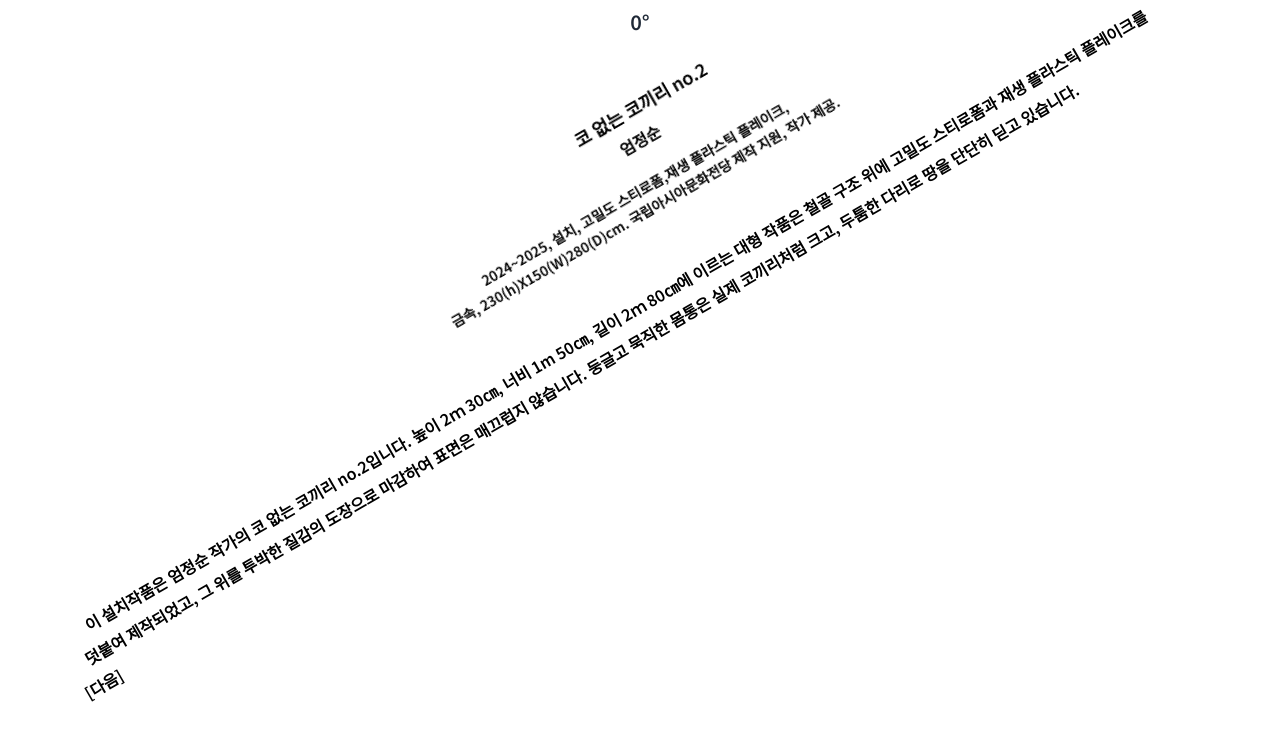
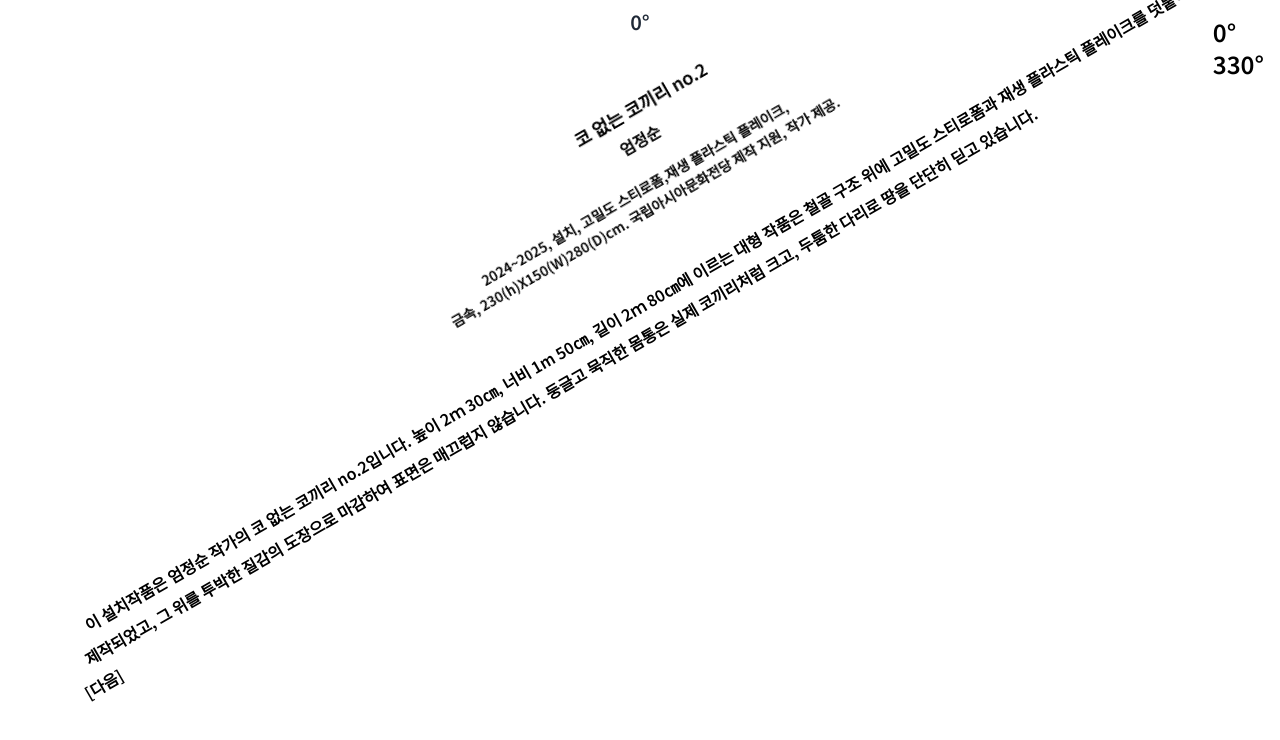
Before and after one commit to rheeghang/tissue-test, a React (Create React App) app: page /2 in a window 1280 px wide. Shown: the top 740 px of the page. Built offline with nearby package versions, Linux system fonts and the light colour scheme.

Commit message:
“page1,2”

```diff
--- a/src/Pages/Page2.js
+++ b/src/Pages/Page2.js
@@ -94,31 +94,8 @@ const Page2 = ({ onMotionPermissionGranted }) => {
         let blur;
         if (alphaDiff <= tolerance) {
             blur = 0;
-            // 목표 각도 범위 안에 있을 때
-            if (showAngles) {
-                if (hideTimer) {
-                    clearTimeout(hideTimer);
-                }
-                if (outOfRangeTimer) {
-                    clearTimeout(outOfRangeTimer);
-                    setOutOfRangeTimer(null);
-                }
-                // 3초 후에 숨기기
-                const timer = setTimeout(() => {
-                    setShowAngles(false);
-                }, 3000);
-                setHideTimer(timer);
-            }
+            // 타이머 로직을 별도의 useEffect로 이동
         } else {
-            // 목표 각도 범위 밖에 있을 때
-            if (!outOfRangeTimer && !showAngles) {
-                // 5초 후에 각도 표시
-                const timer = setTimeout(() => {
-                    setShowAngles(true);
-                }, 5000);
-                setOutOfRangeTimer(timer);
-            }
-
             if (alphaDiff <= clearThreshold) {
                 const normalizedDiff = (alphaDiff - tolerance) / (clearThreshold - tolerance);
                 blur = 3 * normalizedDiff;
@@ -129,23 +106,38 @@ const Page2 = ({ onMotionPermissionGranted }) => {
         }
         setBlurAmount(blur);
     }
-  }, [targetAlpha, tolerance, clearThreshold, maxDistance, maxBlur, showAngles, hideTimer, outOfRangeTimer]);
+  }, [targetAlpha, tolerance, clearThreshold, maxDistance, maxBlur]);
 
-  // 이벤트 리스너 등록 단순화
+  // 타이머 로직을 별도의 useEffect로 분리
   useEffect(() => {
-    window.addEventListener('deviceorientation', handleOrientation);
+    const alphaDiff = Math.abs(currentAlpha - targetAlpha);
+
+    if (alphaDiff <= tolerance) {
+        if (showAngles) {
+            if (hideTimer) clearTimeout(hideTimer);
+            if (outOfRangeTimer) {
+                clearTimeout(outOfRangeTimer);
+                setOutOfRangeTimer(null);
+            }
+            const timer = setTimeout(() => {
+                setShowAngles(false);
+            }, 3000);
+            setHideTimer(timer);
+        }
+    } else {
+        if (!outOfRangeTimer && !showAngles) {
+            const timer = setTimeout(() => {
+                setShowAngles(true);
+            }, 5000);
+            setOutOfRangeTimer(timer);
+        }
+    }
+
     return () => {
-        window.removeEventListener('deviceorientation', handleOrientation);
+        if (hideTimer) clearTimeout(hideTimer);
+        if (outOfRangeTimer) clearTimeout(outOfRangeTimer);
     };
-  }, [handleOrientation]);
-
-  // cleanup 추가
-  useEffect(() => {
-    return () => {
-        if (outOfRangeTimer) clearTimeout(outOfRangeTimer);
-        if (hideTimer) clearTimeout(hideTimer);
-    };
-  }, [outOfRangeTimer, hideTimer]);
+  }, [currentAlpha, targetAlpha, tolerance, showAngles]);
 
   // 각도에 따른 텍스트 블러 효과
   const getBlurAmount = () => {
```
